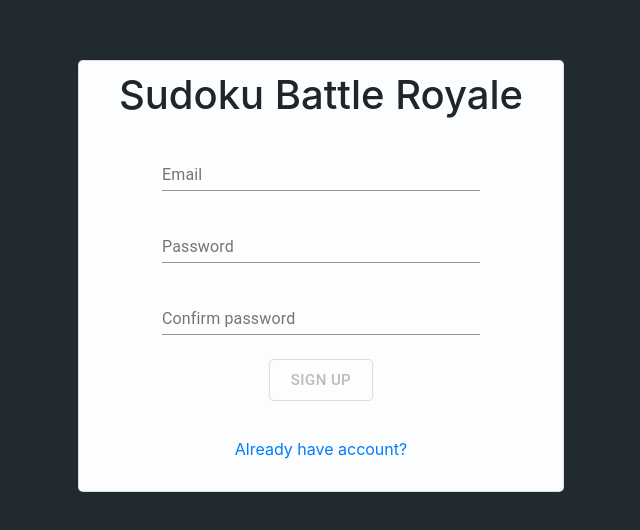
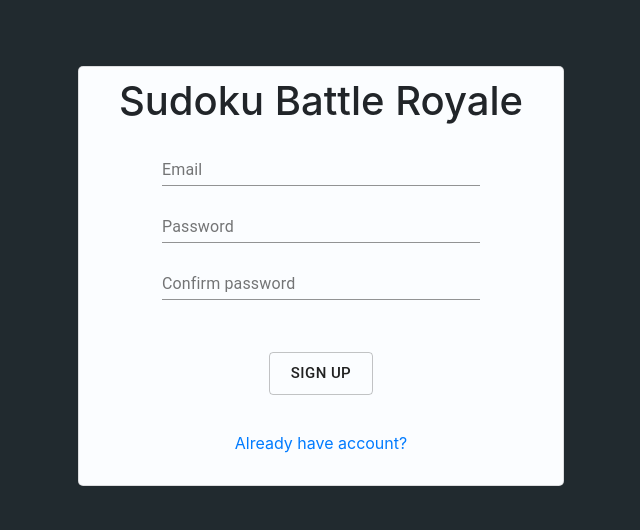
Before and after one commit to nokia-wroclaw/innovativeproject-sudoku, a React (Create React App) app in the folder frontend/: page /register in a window 1280 px wide. Shown: the part 124-654 px from the top of the page, without its empty margins (319-959 px from the left). Built offline with nearby package versions, Linux system fonts and the light colour scheme.

Commit message:
Login/Register views edited: - Formik installed - Validation using yup library - MyTextField component added

```diff
--- a/frontend/src/App.scss
+++ b/frontend/src/App.scss
@@ -7,9 +7,5 @@
   justify-content: center;
   min-height: 100vh;
   min-width: 100vw;
-  background-color: $background-color2;
+  background-color: $background-color;
 }
-
-a {
-  cursor: pointer;
-}
--- a/frontend/src/Hooks/useForm.js
+++ /dev/null
@@ -1,26 +0,0 @@
-import { useState } from "react";
-
-const emailRegex = /^(([^<>()[\]\\.,;:\s@"]+(\.[^<>()[\]\\.,;:\s@"]+)*)|(".+"))@((\[[0-9]{1,3}\.[0-9]{1,3}\.[0-9]{1,3}\.[0-9]{1,3}\])|(([a-zA-Z\-0-9]+\.)+[a-zA-Z]{2,}))$/;
-
-const isInvalid = (key, newValue) => {
-  return key === "email" ? !emailRegex.test(newValue) : newValue === "";
-};
-
-const useForm = items => {
-  const [formState, setFormState] = useState(items);
-
-  return [
-    formState,
-    (key, newValue) =>
-      setFormState(prev => ({
-        ...prev,
-        [key]: {
-          invalid: isInvalid(key, newValue),
-          touched: true,
-          value: newValue
-        }
-      }))
-  ];
-};
-
-export default useForm;
--- a/frontend/src/Variables.scss
+++ b/frontend/src/Variables.scss
@@ -1,3 +1,3 @@
-$background-color1: #fbfdff;
-$background-color2: #212a2f;
+$background-color: #212a2f;
 $base-color: #68b3e1;
+$white: #fbfdff;
--- a/frontend/src/components/Auth/Auth.scss
+++ b/frontend/src/components/Auth/Auth.scss
@@ -6,7 +6,7 @@
   justify-content: center;
   padding: 10px 40px;
   border-radius: 5px;
-  background-color: $background-color1;
+  background-color: $white;
 }
 
 .textField {
--- a/frontend/src/components/Auth/Login/Login.js
+++ b/frontend/src/components/Auth/Login/Login.js
@@ -1,72 +1,62 @@
 import "../Auth.scss";
-import React, { useEffect, useState } from "react";
-import TextField from "@material-ui/core/TextField";
+import React from "react";
 import Button from "@material-ui/core/Button";
 import { Link } from "react-router-dom";
-import useForm from "../../../Hooks/useForm";
+import { Formik, Form } from "formik";
+import * as yup from "yup";
+import MyTextField from "../../MyTextField/MyTextField";
 
-const onSubmit = event => {
-  event.preventDefault();
+const form = {
+  email: "",
+  password: ""
+};
+
+const validationSchema = yup.object({
+  email: yup
+    .string()
+    .email()
+    .required(),
+  password: yup.string().required()
+});
+
+const onSubmit = (data, setSubmitting) => {
+  setSubmitting(true);
+  console.log(data);
+  setSubmitting(false);
 };
 
 const Login = () => {
-  const [form, setForm] = useForm({
-    email: {
-      invalid: true,
-      touched: false,
-      value: ""
-    },
-    password: {
-      invalid: true,
-      touched: false,
-      value: ""
-    }
-  });
-
-  const [isFormValid, setFormValid] = useState(false);
-
-  useEffect(() => {
-    setFormValid(!form.email.invalid && !form.password.invalid);
-  }, [form.email.invalid, form.password.invalid]);
-
   return (
     <div className="card">
       <h1>Sudoku Battle Royale</h1>
-      <form className="container" onSubmit={onSubmit} id="form">
+      <Formik
+        initialValues={form}
+        validationSchema={validationSchema}
+        onSubmit={(data, { setSubmitting }) => {
+          onSubmit(data, setSubmitting);
+        }}
+      >
+        {({ isSubmitting }) => (
+          <Form className="container">
             <div>
-          <TextField
-            name="email"
-            error={form.email.invalid && form.email.touched}
-            label="Email"
-            defaultValue={form.email.value}
-            onChange={event => setForm("email", event.target.value)}
-            className="textField"
-            margin="normal"
-          />
+              <MyTextField label="Email" name="email" type="email" />
             </div>
             <div>
-          <TextField
-            name="password"
-            error={form.password.invalid && form.password.touched}
-            label="Password"
-            type="password"
-            defaultValue={form.password.value}
-            onChange={event => setForm("password", event.target.value)}
-            // onBlur={this.onInput}
-            className="textField"
-            margin="normal"
-          />
+              <MyTextField label="Password" name="password" type="password" />
             </div>
             <Button
               type="submit"
               variant="outlined"
               size="large"
-          className="mt-3 mb-3"
-          disabled={!isFormValid}
+              className="mt-5 mb-3"
+              disabled={isSubmitting}
             >
               Sign In
             </Button>
-      </form>
+          </Form>
+        )}
+      </Formik>
+
       <Link to="/register">New user? Register here!</Link>
     </div>
   );
--- a/frontend/src/components/Auth/Register/Register.js
+++ b/frontend/src/components/Auth/Register/Register.js
@@ -1,90 +1,74 @@
 import "../Auth.scss";
-import React, { useEffect, useState } from "react";
+import React from "react";
 import { Link } from "react-router-dom";
-import TextField from "@material-ui/core/TextField";
 import Button from "@material-ui/core/Button";
-import useForm from "../../../Hooks/useForm";
+import { Formik, Form } from "formik";
+import * as yup from "yup";
+import MyTextField from "../../MyTextField/MyTextField";
 
-const onSubmit = event => {
-  event.preventDefault();
+const form = {
+  email: "",
+  password: "",
+  rePassword: ""
+};
+
+const validationSchema = yup.object({
+  email: yup
+    .string()
+    .email()
+    .required(),
+  password: yup.string().required(),
+  rePassword: yup
+    .string()
+    .required()
+    .oneOf([yup.ref("password")], "Passwords don't match")
+});
+
+const onSubmit = (data, setSubmitting) => {
+  setSubmitting(true);
+  console.log(data);
+  setSubmitting(false);
 };
 
 const Register = () => {
-  const [form, setForm] = useForm({
-    email: {
-      invalid: true,
-      touched: false,
-      value: ""
-    },
-    password: {
-      invalid: true,
-      touched: false,
-      value: ""
-    },
-    rePassword: {
-      invalid: true,
-      touched: false,
-      value: ""
-    }
-  });
-
-  const [isFormValid, setFormValid] = useState(false);
-
-  useEffect(() => {
-    setFormValid(
-      !(form.email.invalid || form.password.invalid || form.rePassword.invalid)
-    );
-  }, [form.email.invalid, form.password.invalid, form.rePassword.invalid]);
-
   return (
     <div className="card">
       <h1>Sudoku Battle Royale</h1>
-      <form className="container" onSubmit={onSubmit}>
+      <Formik
+        initialValues={form}
+        validationSchema={validationSchema}
+        onSubmit={(data, { setSubmitting }) => {
+          onSubmit(data, setSubmitting);
+        }}
+      >
+        {({ isSubmitting }) => (
+          <Form className="container">
             <div>
-          <TextField
-            name="email"
-            error={form.email.invalid && form.email.touched}
-            label="Email"
-            defaultValue={form.email.value}
-            onChange={event => setForm("email", event.target.value)}
-            className="textField"
-            margin="normal"
-          />
+              <MyTextField label="Email" name="email" type="email" />
             </div>
             <div>
-          <TextField
-            name="password"
-            error={form.password.invalid && form.password.touched}
-            label="Password"
-            type="password"
-            defaultValue={form.password.value}
-            onChange={event => setForm("password", event.target.value)}
-            className="textField"
-            margin="normal"
-          />
+              <MyTextField label="Password" name="password" type="password" />
             </div>
             <div>
-          <TextField
-            name="confirmPassword"
-            error={form.rePassword.invalid && form.rePassword.touched}
+              <MyTextField
                 label="Confirm password"
+                name="rePassword"
                 type="password"
-            defaultValue={form.rePassword.value}
-            onChange={event => setForm("rePassword", event.target.value)}
-            className="textField"
-            margin="normal"
               />
             </div>
             <Button
               type="submit"
               variant="outlined"
               size="large"
-          className="mt-3 mb-3"
-          disabled={!isFormValid}
+              className="mt-5 mb-3"
+              disabled={isSubmitting}
             >
               Sign Up
             </Button>
-      </form>
+          </Form>
+        )}
+      </Formik>
+
       <Link to="/login">Already have account?</Link>
     </div>
   );
--- /dev/null
+++ b/frontend/src/components/MyTextField/MyTextField.js
@@ -0,0 +1,29 @@
+import React from "react";
+import * as PropTypes from "prop-types";
+import { useField } from "formik";
+import TextField from "@material-ui/core/TextField";
+
+const MyTextField = ({ label, ...props }) => {
+  const [field, meta] = useField(props);
+  const errorText = meta.error && meta.touched ? meta.error : "";
+  return (
+    <TextField
+      {...field}
+      label={label}
+      helperText={errorText}
+      error={!!errorText}
+      className="textField"
+      margin="dense"
+    />
+  );
+};
+
+MyTextField.propTypes = {
+  label: PropTypes.string
+};
+
+MyTextField.defaultProps = {
+  label: ""
+};
+
+export default MyTextField;
```
Also changed, not shown: frontend/package.json (+4 -3 lines), frontend/.eslintrc.yml, 1 other file (tests, documents, lock files or other folders). Lines whose indentation alone changed are shown as unchanged.
